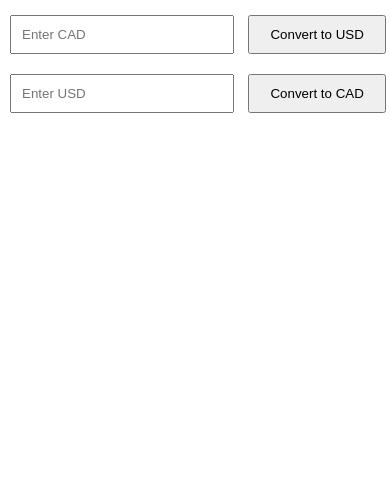
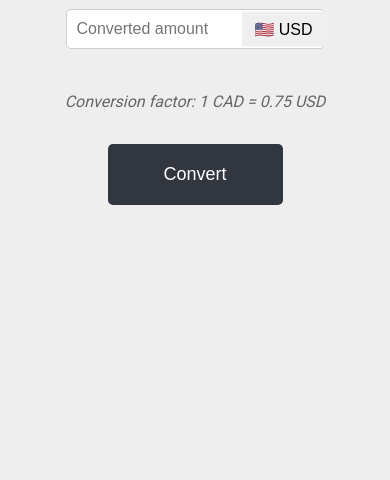
Before and after one commit to dhimandipanshi/conversion-app, a plain HTML site: page index.html in a window 390 px wide. Shown: the part 364-844 px from the top of the page. Drawn offline with Linux system fonts and the light colour scheme.

Commit message:
commits to enhance styling

```diff
--- a/index.html
+++ b/index.html
@@ -5,15 +5,28 @@
     <meta name="viewport" content="width=device-width, initial-scale=1.0">
     <title>Currency Converter</title>
     <link rel="stylesheet" href="style.css">
+    <!-- Include Google Fonts stylesheet -->
+    <link rel="stylesheet" href="https://fonts.googleapis.com/css2?family=Roboto:wght@400;700&display=swap">
+
 </head>
 <body>
-    <h2>Currency Converter</h2>
+    <nav class="navbar">
+        <h2>Currency Converter</h2>
+    </nav>
     <div id="converter-container">
-        <input type="number" id="cadInput" placeholder="Enter CAD">
-        <button onclick="cadToUsd()">Convert to USD</button>
-        <input type="number" id="usdInput" placeholder="Enter USD">
-        <button onclick="usdToCad()">Convert to CAD</button>
+        <div class="input-with-flag">
+            <input type="number" id="inputAmount" placeholder="Enter amount">
+            <button class="currency-flag">🇨🇦 CAD</button>
+        </div>
+        <button id="toggleButton" class="toggle-button">CAD to USD</button>
+        <div class="input-with-flag">
+            <input type="text" id="outputAmount" placeholder="Converted amount">
+            <button class="currency-flag">🇺🇸 USD</button>
+        </div>
+
     </div>
+    <div class="conversion-factor" id="conversionFactor"></div>
+    <button id="convertButton">Convert</button>
     <div id="result-container">
         <p id="result"></p>
     </div>
--- a/script.js
+++ b/script.js
@@ -1,25 +1,80 @@
-// Hard-coded exchange rates
+// Exchange rates (hard-coded)
 const exchangeRateCadToUsd = 0.75; // 1 CAD = 0.75 USD
 const exchangeRateUsdToCad = 1.33; // 1 USD = 1.33 CAD
 
-// Function to convert CAD to USD
-function cadToUsd() {
-    let cad = document.getElementById("cadInput").value;
-    if (cad && !isNaN(cad) && cad > 0) {
-        let usd = (cad * exchangeRateCadToUsd).toFixed(3);
-        document.getElementById("result").innerText = `${cad} CAD is ${usd} USD.`;
+const inputAmount = document.getElementById("inputAmount");
+const outputAmount = document.getElementById("outputAmount");
+const toggleButton = document.getElementById("toggleButton");
+const convertButton = document.getElementById("convertButton");
+const resultContainer = document.getElementById("result");
+const conversionFactorContainer = document.getElementById("conversionFactor");
+
+let isCadToUsd = true; // Flag to track current conversion mode
+
+// Function to update conversion factor text based on conversion mode
+function updateConversionFactor() {
+    if (isCadToUsd) {
+        conversionFactorContainer.innerText = `Conversion factor: 1 CAD = ${exchangeRateCadToUsd} USD`;
     } else {
-        document.getElementById("result").innerText = "Please enter a valid CAD amount.";
+        conversionFactorContainer.innerText = `Conversion factor: 1 USD = ${exchangeRateUsdToCad} CAD`;
     }
 }
 
-// Function to convert USD to CAD
-function usdToCad() {
-    let usd = document.getElementById("usdInput").value;
-    if (usd && !isNaN(usd) && usd > 0) {
-        let cad = (usd * exchangeRateUsdToCad).toFixed(3);
-        document.getElementById("result").innerText = `${usd} USD is ${cad} CAD.`;
+// Initially update conversion factor
+updateConversionFactor();
+
+// Function to update placeholder text based on conversion mode
+function updatePlaceholders() {
+    if (isCadToUsd) {
+        inputAmount.placeholder = "Enter amount";
+        outputAmount.placeholder = "Converted amount";
     } else {
-        document.getElementById("result").innerText = "Please enter a valid USD amount.";
+        inputAmount.placeholder = "Enter amount";
+        outputAmount.placeholder = "Converted amount";
     }
 }
+
+// Initially update placeholders
+updatePlaceholders();
+
+// Function to convert from CAD to USD
+function convertCadToUsd(amount) {
+    return (amount * exchangeRateCadToUsd).toFixed(3);
+}
+
+// Function to convert from USD to CAD
+function convertUsdToCad(amount) {
+    return (amount * exchangeRateUsdToCad).toFixed(3);
+}
+
+// Function to handle toggle button click
+toggleButton.addEventListener("click", function() {
+    isCadToUsd = !isCadToUsd; // Toggle the conversion mode
+    if (isCadToUsd) {
+        toggleButton.innerText = "CAD to USD";
+    } else {
+        toggleButton.innerText = "USD to CAD";
+    }
+    updatePlaceholders(); // Update placeholders after toggling
+    updateConversionFactor(); // Update conversion factor text
+});
+
+// Function to handle convert button click
+convertButton.addEventListener("click", function() {
+    const amount = parseFloat(inputAmount.value);
+
+    // Check if amount is valid
+    if (!isNaN(amount) && amount > 0) {
+        let convertedAmount;
+        if (isCadToUsd) {
+            convertedAmount = convertCadToUsd(amount);
+            resultContainer.innerText = `Result: $${convertedAmount} USD`;
+        } else {
+            convertedAmount = convertUsdToCad(amount);
+            resultContainer.innerText = `Result: $${convertedAmount} CAD`;
+        }
+        outputAmount.value = convertedAmount;
+    } else {
+        resultContainer.innerText = "Please enter a valid amount.";
+    }
+});
--- a/style.css
+++ b/style.css
@@ -1,28 +1,171 @@
 body {
-    font-family: Arial, sans-serif;
     display: flex;
     justify-content: center;
     align-items: center;
     flex-direction: column;
     height: 100vh;
     margin: 0;
+    background-color: #EEEEEE;
+    font-family: 'Roboto', sans-serif;
+    font-size: 16px;
+    line-height: 1.6;
+    color: #333;
+}
+/*--------------NAVBAR AND HEADING ------------------------*/
+.navbar {
+    position: fixed;
+    top: 0;
+    left: 0;
+    width: 100%;
+    background-color: #222831;
+    color: white;
+    text-align: center;
+    padding: 10px 0;
+    z-index: 1000;
 }
 
+.navbar h2 {
+    margin: 0;
+    font-size: 24px;
+}
+
+/*--------------CONVERSION FACTOR TEXT------------------------*/
 #converter-container {
     margin-bottom: 20px;
+    display: flex;
+    align-items: center;
+    flex-wrap: wrap;
+    justify-content: center;
+}
+
+.conversion-factor {
+    font-style: italic;
+    color: #666;
+    font-size: 16px;
+    margin-bottom: 20px;
+    text-align: center;
+}
+
+/*--------------INPUT TEXT AND READ TEXT ------------------------*/
+.input-with-flag {
+    position: relative;
+    margin: 10px;
+}
+
+.input-with-flag .currency-flag {
+    position: absolute;
+    right: 5px;
+    top: 50%;
+    transform: translateY(-50%);
+    font-size: 16px;
+    border: none;
+    cursor: default;
+    padding: 8px 12px;
+    z-index: 1;
+    float: right;
+}
+
+.currency-flag::after {
+    content: attr(data-currency);
+    margin-left: 5px;
 }
 
 input {
     margin: 10px;
-    padding: 10px;
-    width: 200px;
+    padding: 10px 40px 10px 10px;
+    width: 300px;
+    border: 1px solid #ccc;
+    border-radius: 5px;
+    box-sizing: border-box;
+    position: relative;
+    z-index: 0;
 }
 
-button {
-    padding: 10px 20px;
+.input-with-flag input {
+    font-size: 16px;
+}
+
+.toggle-button, #convertButton, #convertAgainButton {
+    padding: 15px 30px;
+    background-color: #76ABAE;
+    color: white;
+    border: none;
+    border-radius: 5px;
     cursor: pointer;
+    font-size: 16px;
+    margin: 10px;
+}
+/*--------------CONVERT BUTTON------------------------*/
+#convertButton {
+    background-color: #31363F;
+    font-size: 18px;
+    padding: 20px 40px;
 }
 
 #result-container {
-    margin-top: 20px;
+    margin-top: 10px;
+    text-align: center;
 }
+
+#result {
+    font-size: 20px;
+    color: #222831;
+    font-weight: bold;
+    margin-bottom: 10px;
+    padding: 10px;
+}
+
+
+/* Media query for desktop */
+@media screen and (min-width: 1200px) {
+    input {
+        width: 400px;
+    }
+
+    .toggle-button, #convertButton, #convertAgainButton {
+        width: 200px;
+    }
+}
+
+/* Media query for laptop */
+@media screen and (min-width: 992px) and (max-width: 1199px) {
+    input {
+        width: 350px;
+    }
+
+    .toggle-button, #convertButton, #convertAgainButton {
+        width: 180px;
+    }
+    #converter-container {
+        flex-wrap: wrap;
+    }
+}
+
+/* Media query for iPad */
+@media screen and (min-width: 768px) and (max-width: 991px) {
+    input {
+        width: calc(50% - 20px);
+    }
+
+    .toggle-button, #convertButton, #convertAgainButton {
+        width: calc(50% - 20px);
+    }
+    #converter-container {
+        flex-wrap: wrap;
+    }
+}
+
+/* Media query for phone */
+@media screen and (max-width: 767px) {
+    input {
+        width: calc(100% - 20px);
+    }
+
+    .toggle-button, #convertButton, #convertAgainButton {
+        width: calc(50% - 20px);
+    }
+
+    #converter-container {
+        flex-wrap: wrap;
+    }
+}
```
